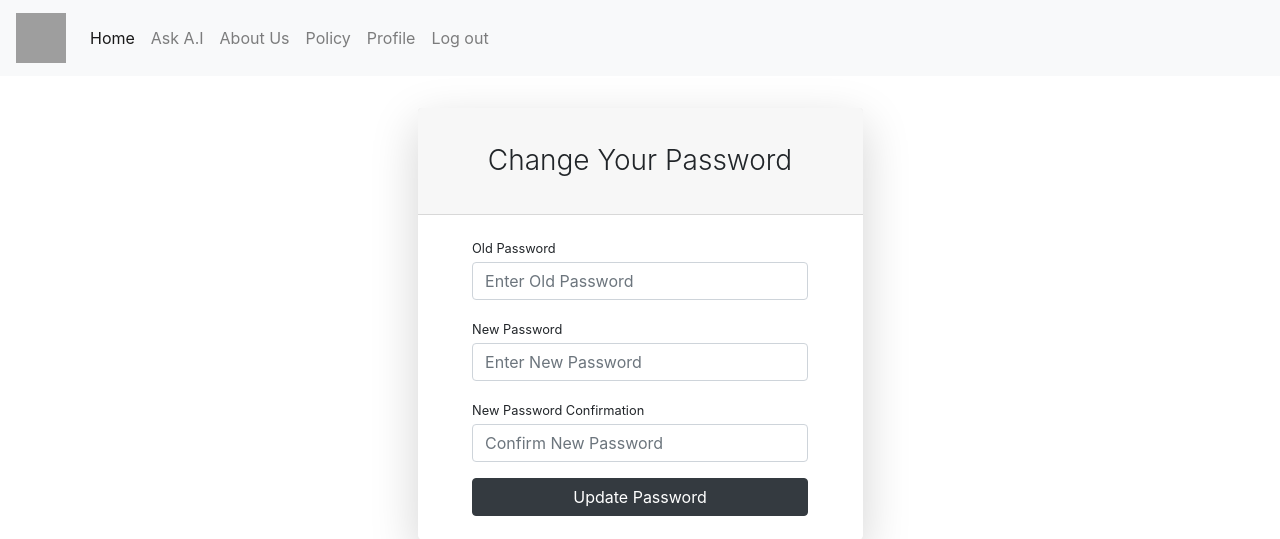
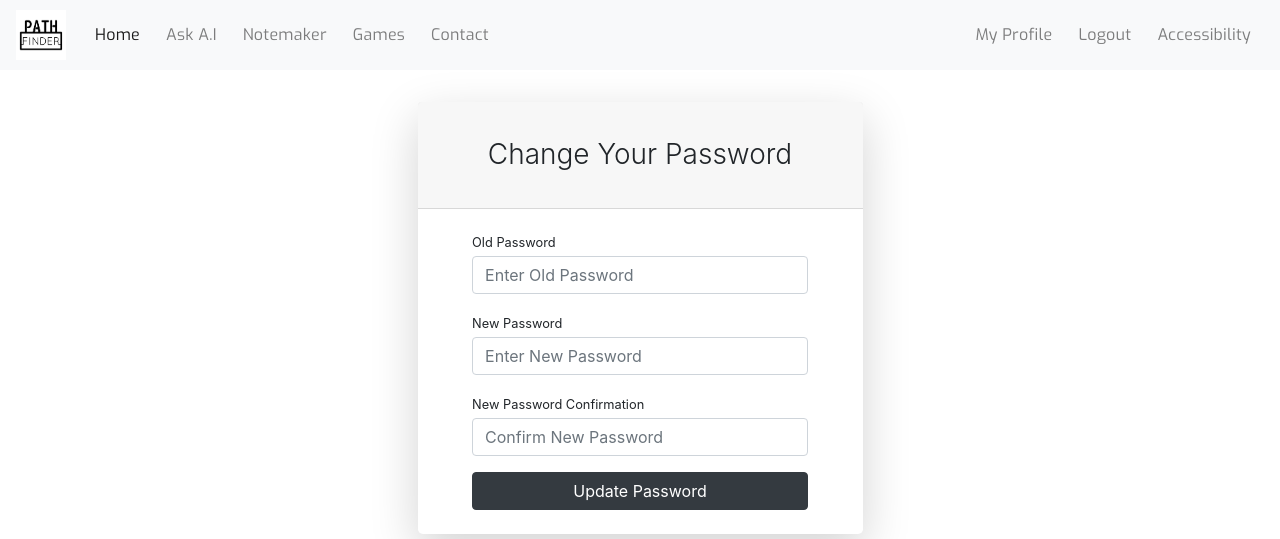
Before and after one commit to Susa0823/PathFinderProject, a Django app: page /password/ in a window 1280 px wide. Shown: the top 539 px of the page. Run offline with Django 4.2, Linux system fonts and the light colour scheme; the visitor is signed in with stand-in values (Sample User, id 1); some libraries are stand-ins or nearby versions; grey boxes are pictures that could not be loaded.

Commit message:
Edited the base.html

```diff
--- a/PathFinder/templates/base.html
+++ b/PathFinder/templates/base.html
@@ -12,70 +12,95 @@
 </head>
 <body>
     <DOCTYPE html>
-        {%load static%}
-        {% comment %} <link rel="stylesheet" href="{% static 'pathfinderapp/base_style.css' %}"> {% endcomment %}
-
+        {% load static %}
+        {% comment %} <link rel="stylesheet" href="{% static 'pathfinderapp/base_style.css' %}">  {% endcomment %}
         <html>
           <head>
             <meta charset="utf-8">
-        <meta name="viewport" content="width=device-width, initial-scale=1, shrink-to-fit=no">
-        <link rel="stylesheet" href="https://stackpath.bootstrapcdn.com/bootstrap/4.2.1/css/bootstrap.min.css"
-              integrity="sha384-GJzZqFGwb1QTTN6wy59ffF1BuGJpLSa9DkKMp0DgiMDm4iYMj70gZWKYbI706tWS" crossorigin="anonymous">
+            <meta name="viewport"
+                  content="width=device-width, initial-scale=1, shrink-to-fit=no">
+            <link rel="stylesheet"
+                  href="https://stackpath.bootstrapcdn.com/bootstrap/4.2.1/css/bootstrap.min.css"
+                  integrity="sha384-GJzZqFGwb1QTTN6wy59ffF1BuGJpLSa9DkKMp0DgiMDm4iYMj70gZWKYbI706tWS"
+                  crossorigin="anonymous">
+            <link rel="stylesheet"
+                  href="{% static 'pathfinderapp/css/navbar_style.css' %}">
+            <link href='https://fonts.googleapis.com/css?family=Exo' rel='stylesheet'>
             <style>
               .logo {
                 width: 50px;
                 height: 50px;
+              }
+              a {
+                text-decoration: none;
               }
             </style>
           </head>
           <body>
             <nav class="navbar navbar-expand-lg navbar-light bg-light">
               <a class="navbar-brand" href="{% url 'index' %}">
-            <img src="{% static 'pathfinderapp/image/pflogo.png' %}" alt="Logo" class="logo">
-
+                <img src="{% static 'pathfinderapp/img/pflogo.png' %}"
+                     alt="Logo"
+                     class="logo">
               </a>
-          <button
-            class="navbar-toggler"
+              <button class="navbar-toggler"
                       type="button"
                       data-toggle="collapse"
                       data-target="#navbarNav"
                       aria-controls="navbarNav"
                       aria-expanded="false"
-            aria-label="Toggle navigation"
-          >
+                      aria-label="Toggle navigation">
                 <span class="navbar-toggler-icon"></span>
               </button>
               <div class="collapse navbar-collapse" id="navbarNav">
-            <ul class="navbar-nav">
+                <ul class="navbar-nav mr-auto">
                   <li class="nav-item active">
-                <a class="nav-link" href="{% url 'index' %}"
-                  >Home <span class="sr-only">(rent)</span></a
-                >
+                    <a class="nav-link" href="{% url 'index' %}">Home</a>
                   </li>
                   <li class="nav-item">
-                <a class="nav-link" href="{% url 'chatbot' %}">Ask A.I</a>
+                    <a class="nav-link" href="{% url 'chatbox' %}">Ask A.I</a>
                   </li>
-              <li class="nav-item">
+                  {% comment %} <li class="nav-item">
                   <a class="nav-link" href="{% url 'about' %}">About Us</a>
                 </li>
                 <li class="nav-item">
                   <a class="nav-link" href="{% url 'policy' %}">Policy</a>
+                  </li> {% endcomment %}
+                  <li class="nav-item">
+                    <a class="nav-link" href="{% url 'noteindex' %}">Notemaker</a>
                   </li>
                   <li class="nav-item">
-                <a class="nav-link" href={% url 'profile' %}>Profile</a>
+                    <a class="nav-link" href="{% url 'games' %}">Games</a>
                   </li>
+                  <li class="nav-item">
+                    <a class="nav-link" href="{% url 'contact' %}">Contact</a>
+                  </li>
+                </ul>
+                <ul class="navbar-nav">
                   {% if user.is_authenticated %}
                     <li class="nav-item">
-                <a class="nav-link" href={% url 'logout' %}>Log out</a>
+                      <a class="nav-link" href={% url 'profile' %}>My Profile</a>
+                    </li>
+                    <li class="nav-item">
+                      <a class="nav-link" href={% url 'logout' %}>Logout</a>
                     </li>
                   {% else %}
                     <li class="nav-item">
-                <a class="nav-link" href={% url 'register_user' %}>Sign in</a>
+                      <a class="nav-link" href={% url 'login' %}>Login</a>
                     </li>
                     <li class="nav-item">
-                <a class="nav-link" href={% url 'login' %}>Log in</a>
+                      <a class="nav-link" href={% url 'register_user' %}>Sign Up</a>
                     </li>
                   {% endif %}
+                  <li class="nav-item accessibility">
+                    <a class="nav-link" href="#" tabindex="0">Accessibility</a>
+                  </li>
+                  <script type="text/javascript">
+                  var _userway_config = {
+                    account: 'wjbbHMNU7J'
+                  };
+                  </script>
+                  <script type="text/javascript" src="https://cdn.userway.org/widget.js"></script>
                 </ul>
               </div>
             </nav>
@@ -88,7 +113,6 @@
             <script src="https://stackpath.bootstrapcdn.com/bootstrap/4.2.1/js/bootstrap.min.js"
                     integrity="sha384-B0UglyR+jN6CkvvICOB2joaf5I4l3gm9GU6Hc1og6Ls7i6U/mkkaduKaBhlAXv9k"
                     crossorigin="anonymous"></script>
-      </
 
                 </div>
             </div>
```
Lines whose indentation alone changed are shown as unchanged.
